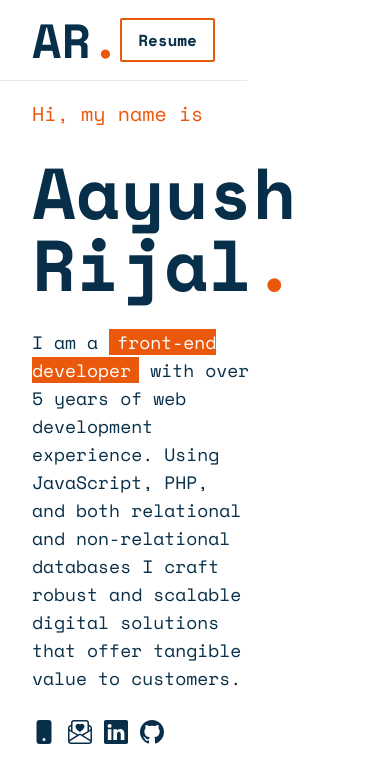
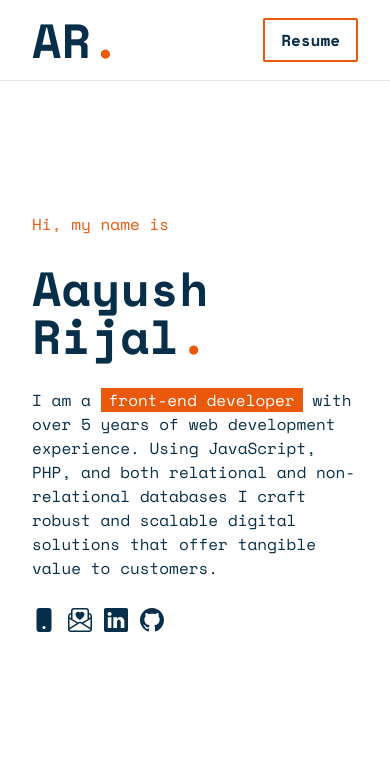
Before and after one commit to aayushrijal91/aayush, a Next.js app: page / in a window 390 px wide. Shown: the top 782 px of the page. Built offline with nearby package versions, Linux system fonts and the light colour scheme.

Commit message:
Responsive

```diff
--- a/src/components/Header.js
+++ b/src/components/Header.js
@@ -8,7 +8,7 @@ const space = Space_Mono({
 
 function Header() {
     return (
-        <nav className="border-b fixed w-100 bg-white">
+        <nav className="border-b fixed w-full bg-white">
             <div className="container py-4">
                 <div className="flex justify-between items-center">
                     <div className="w-3/12">
--- a/src/pages/index.js
+++ b/src/pages/index.js
@@ -10,12 +10,12 @@ function Home() {
     <main>
       <section className='h-screen flex items-center'>
         <div className="container">
-          <article className={`w-8/12 py-16 ${space.className}`}>
-            <p className='text-xl text-orange-600'>Hi, my name is</p>
-            <h1 className='text-7xl font-bold py-7'>
+          <article className={`md:w-8/12 py-16 ${space.className}`}>
+            <p className='text-md md:text-xl text-orange-600'>Hi, my name is</p>
+            <h1 className='text-5xl md:text-7xl font-bold py-7'>
               Aayush Rijal<span className='text-orange-600'>.</span>
             </h1>
-            <p className='text-lg'>I am a <span className='bg-orange-600 text-white px-2'>front-end developer</span> with over 5 years of web development experience. Using JavaScript, PHP, and both relational and non-relational databases I craft robust and scalable digital solutions that offer tangible value to customers.</p>
+            <p className='text-base md:text-lg'>I am a <span className='bg-orange-600 text-white px-2'>front-end developer</span> with over 5 years of web development experience. Using JavaScript, PHP, and both relational and non-relational databases I craft robust and scalable digital solutions that offer tangible value to customers.</p>
             <div className='flex gap-x-3 pt-7'>
               <a href='tel:0452637371' className='text-sky-950 hover:text-orange-600 transition duration-150 ease-in'>
                 <svg xmlns="http://www.w3.org/2000/svg" width="24" height="24" fill="currentColor" className="bi bi-phone-fill" viewBox="0 0 16 16">
```
